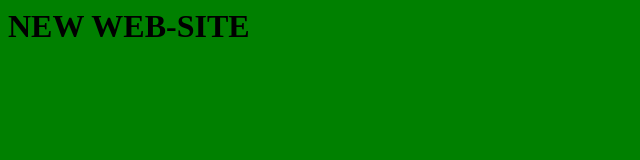
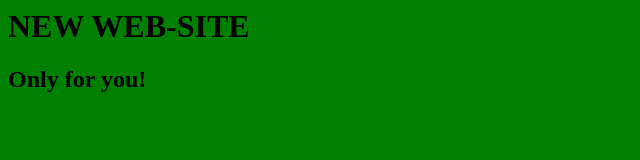
Before and after one commit to Taras-web/GitHubRepository, a plain HTML site: page index.html in a window 1280 px wide. Shown: the whole page, without its empty margins (0-640 px from the left). Drawn offline with Linux system fonts and the light colour scheme.

Commit message:
Внесено зміни у код html

```diff
--- a/index.html
+++ b/index.html
@@ -7,5 +7,6 @@
 </head>
 <body>
 	<h1>NEW WEB-SITE</h1>
+	<h2>Only for you!</h2>
 </body>
 </html>
```
